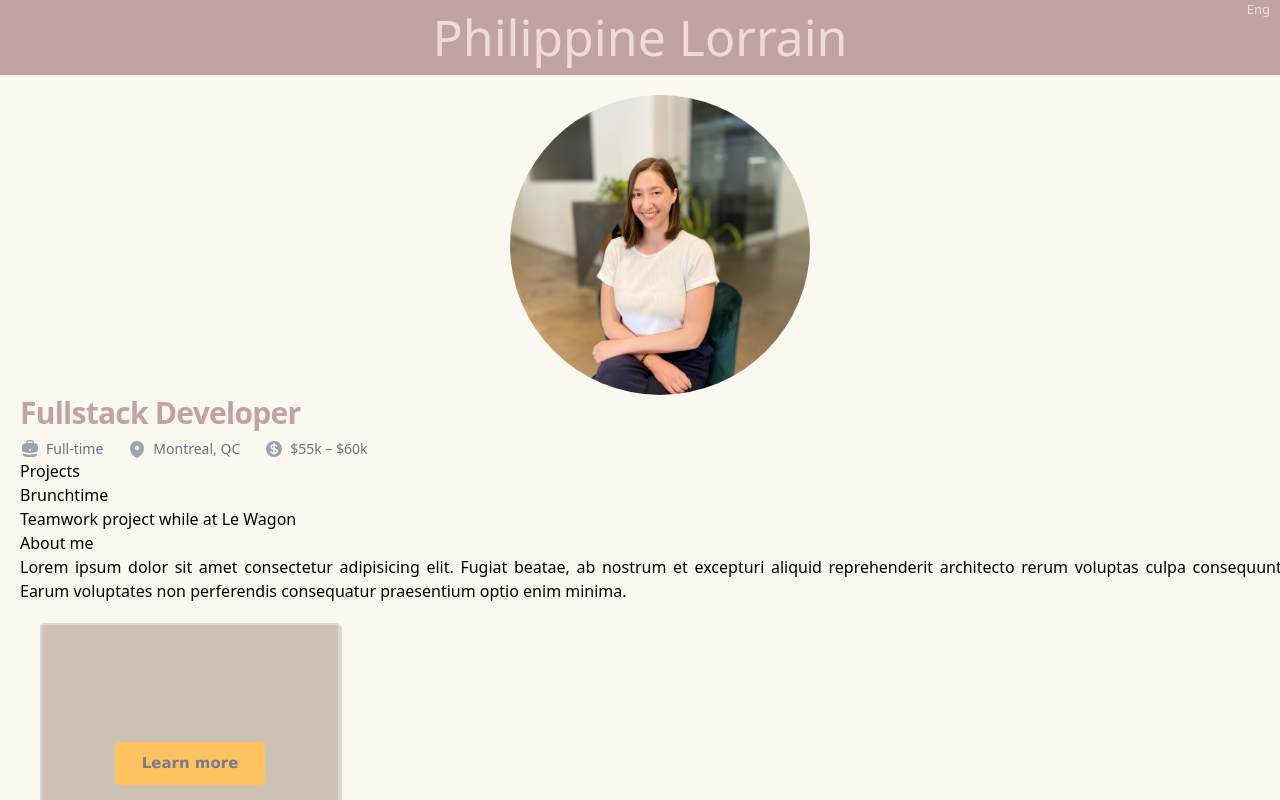
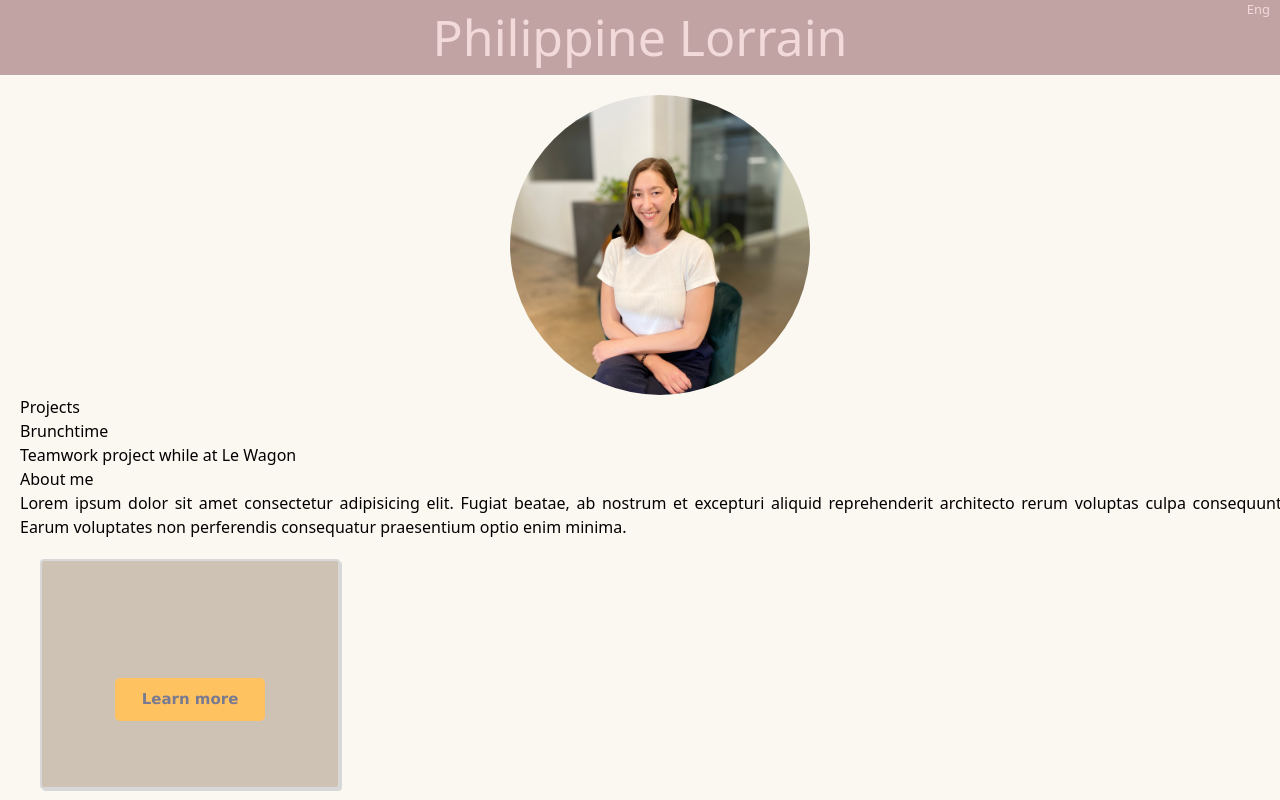
Before and after one commit to Plorrain/my-own-personnal-app, a React (Create React App) app: page / in a window 1280 px wide. Shown: the top 800 px of the page. Built offline with nearby package versions, Linux system fonts and the light colour scheme.

Commit message:
trying without page header

```diff
--- a/src/App.js
+++ b/src/App.js
@@ -1,6 +1,6 @@
 import React, { Fragment } from "react";
 
-import PageHeader from "./components/UI/PageHeader";
+// import PageHeader from "./components/UI/PageHeader";
 import CardFlip from "./components/UI/CardFlip";
 // import profilePicture from "./images/profile-picture.png"; <-- needed if <img /> has to be added again
 
@@ -18,7 +18,7 @@ function App() {
       <div className="container">
         {/* image exists only in CSS/if it breaks will need to come back here in <img /> */}
         <div className="image-background"></div>
-        <PageHeader />
+        {/* <PageHeader /> */}
         <p>Projects</p>
         {/* brunchtime in a card component maybe? */}
         <div>
--- a/src/components/UI/PageHeader.js
+++ b/src/components/UI/PageHeader.js
@@ -1,36 +1,36 @@
-import React from 'react';
-import {
-  BriefcaseIcon,
-  CurrencyDollarIcon,
-  MapPinIcon,
-} from '@heroicons/react/20/solid';
+// import React from 'react';
+// import {
+//   BriefcaseIcon,
+//   CurrencyDollarIcon,
+//   MapPinIcon,
+// } from '@heroicons/react/20/solid';
 
-export default function PageHeader() {
-  return (
-    <div className="lg:flex lg:items-center lg:justify-between">
-      <div className="min-w-0 flex-1">
-        <h2 className="text-2xl font-bold leading-7 text-[#C1A3A3] sm:truncate sm:text-3xl sm:tracking-tight">
-          Fullstack Developer
-        </h2>
-        <div className="mt-1 flex flex-col sm:mt-0 sm:flex-row sm:flex-wrap sm:space-x-6">
-          <div className="mt-2 flex items-center text-sm text-gray-500">
-            <BriefcaseIcon className="mr-1.5 h-5 w-5 flex-shrink-0 text-gray-400" aria-hidden="true" />
-            Full-time
-          </div>
-          <div className="mt-2 flex items-center text-sm text-gray-500">
-            <MapPinIcon className="mr-1.5 h-5 w-5 flex-shrink-0 text-gray-400" aria-hidden="true" />
-            Montreal, QC
-          </div>
-          <div className="mt-2 flex items-center text-sm text-gray-500">
-            <CurrencyDollarIcon className="mr-1.5 h-5 w-5 flex-shrink-0 text-gray-400" aria-hidden="true" />
-            $55k &ndash; $60k
-          </div>
-        </div>
-      </div>
-      <div className="mt-5 flex lg:mt-0 lg:ml-4">
-        <span className="ml-3 hidden sm:block">
-        </span>
-      </div>
-    </div>
-  )
-}
+// export default function PageHeader() {
+//   return (
+//     <div className="lg:flex lg:items-center lg:justify-between">
+//       <div className="min-w-0 flex-1">
+//         <h2 className="text-2xl font-bold leading-7 text-[#C1A3A3] sm:truncate sm:text-3xl sm:tracking-tight">
+//           Fullstack Developer
+//         </h2>
+//         <div className="mt-1 flex flex-col sm:mt-0 sm:flex-row sm:flex-wrap sm:space-x-6">
+//           <div className="mt-2 flex items-center text-sm text-gray-500">
+//             <BriefcaseIcon className="mr-1.5 h-5 w-5 flex-shrink-0 text-gray-400" aria-hidden="true" />
+//             Full-time
+//           </div>
+//           <div className="mt-2 flex items-center text-sm text-gray-500">
+//             <MapPinIcon className="mr-1.5 h-5 w-5 flex-shrink-0 text-gray-400" aria-hidden="true" />
+//             Montreal, QC
+//           </div>
+//           <div className="mt-2 flex items-center text-sm text-gray-500">
+//             <CurrencyDollarIcon className="mr-1.5 h-5 w-5 flex-shrink-0 text-gray-400" aria-hidden="true" />
+//             $55k &ndash; $60k
+//           </div>
+//         </div>
+//       </div>
+//       <div className="mt-5 flex lg:mt-0 lg:ml-4">
+//         <span className="ml-3 hidden sm:block">
+//         </span>
+//       </div>
+//     </div>
+//   )
+// }
```
